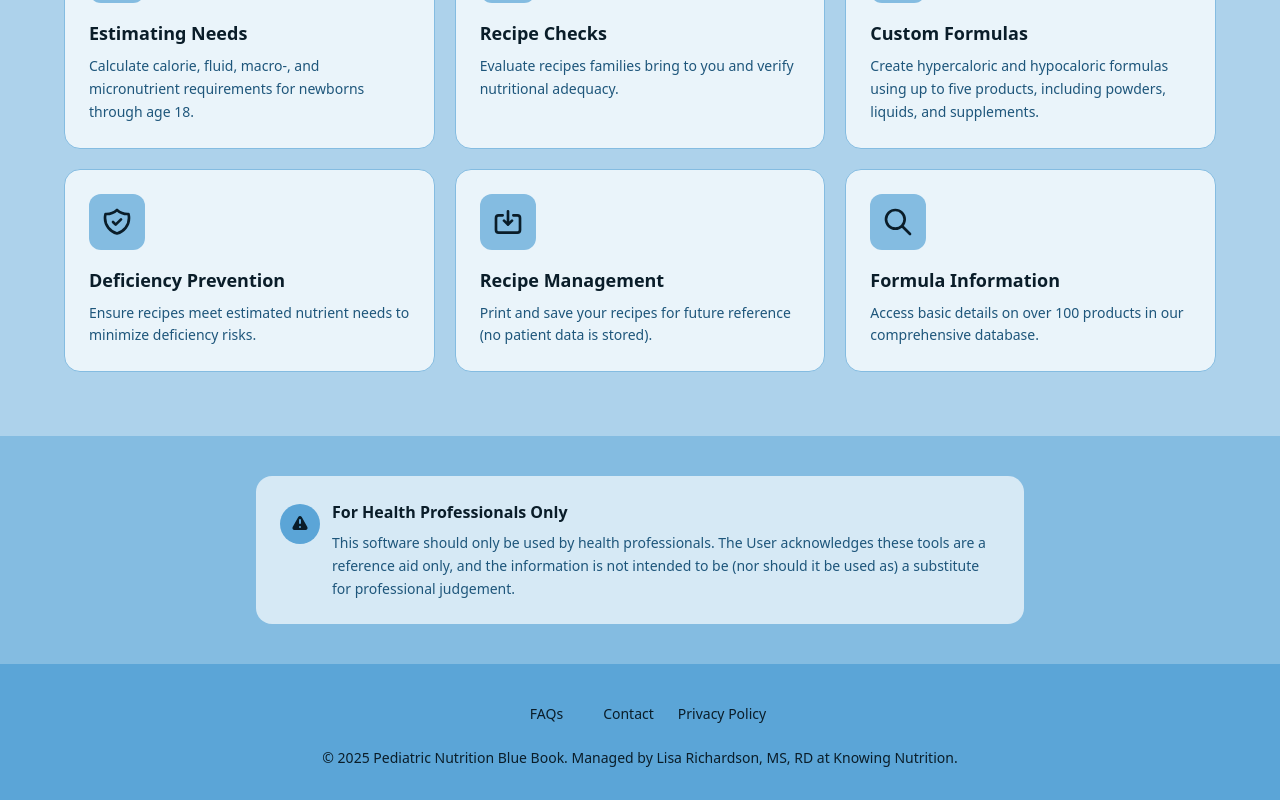
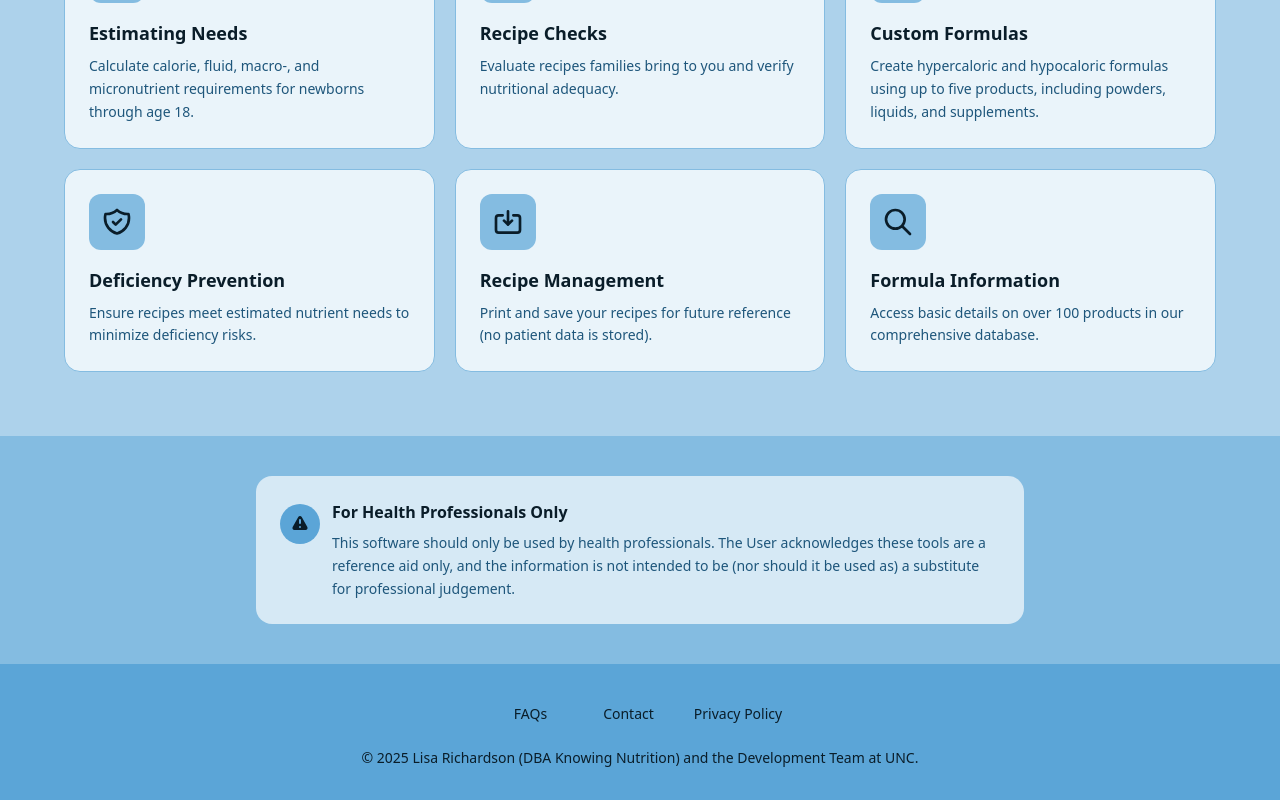
Before and after one commit to ethanbonsall/Pediatric-Blue-Book, a Next.js app in the folder web/: page / in a window 1280 px wide. Shown: the part 899-1699 px from the top of the page. Built offline with nearby package versions, Linux system fonts and the light colour scheme; no server answers; what @react-pdf/renderer would draw is missing.

Commit message:
Updated the contact link, cpoyright

```diff
--- a/web/components/landing-page.tsx
+++ b/web/components/landing-page.tsx
@@ -211,13 +211,12 @@ const LandingPage = ({ onLoginClick, onContactClick }: LandingPageProps) => {
               >
                 FAQs
               </Link>
-              <button
-                onClick={onContactClick}
-                className="transition-opacity font-normal hover:opacity-70 text-primary-900 normal-case"
-                type="button"
+              <Link
+                href="https://www.knowingnutritionhub.com/bluebook"
+                className="px-4 py-2 text-sm font-medium rounded-lg transition-all hover:opacity-80 text-primary-900"
               >
                 Contact
-              </button>
+              </Link>
               <a
                 href="/Privacy.pdf"
                 target="_blank"
@@ -228,8 +227,7 @@ const LandingPage = ({ onLoginClick, onContactClick }: LandingPageProps) => {
               </a>
             </div>
             <p className="text-sm font-normal text-primary-900 normal-case">
-              © 2025 Pediatric Nutrition Blue Book. Managed by Lisa Richardson,
-              MS, RD at Knowing Nutrition.
+              © 2025 Lisa Richardson (DBA Knowing Nutrition) and the Development Team at UNC.
             </p>
           </div>
         </footer>
```
